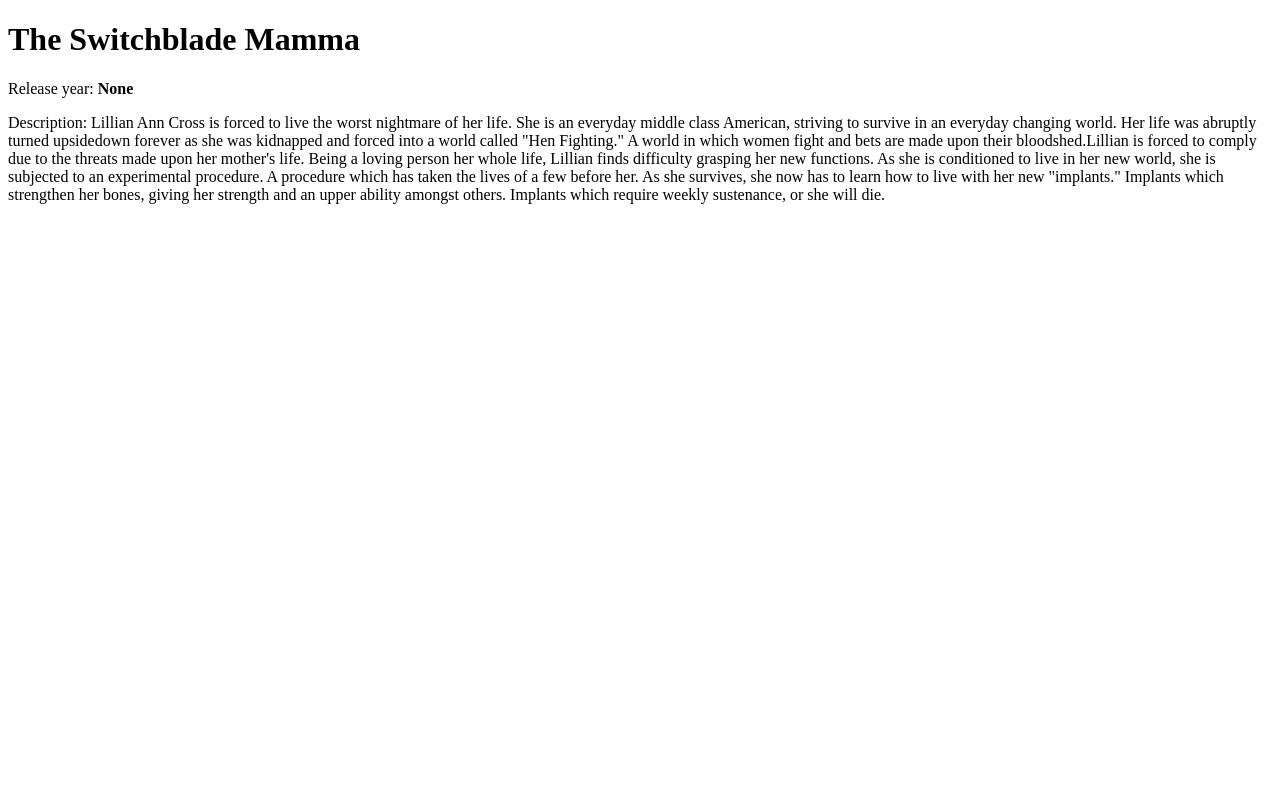
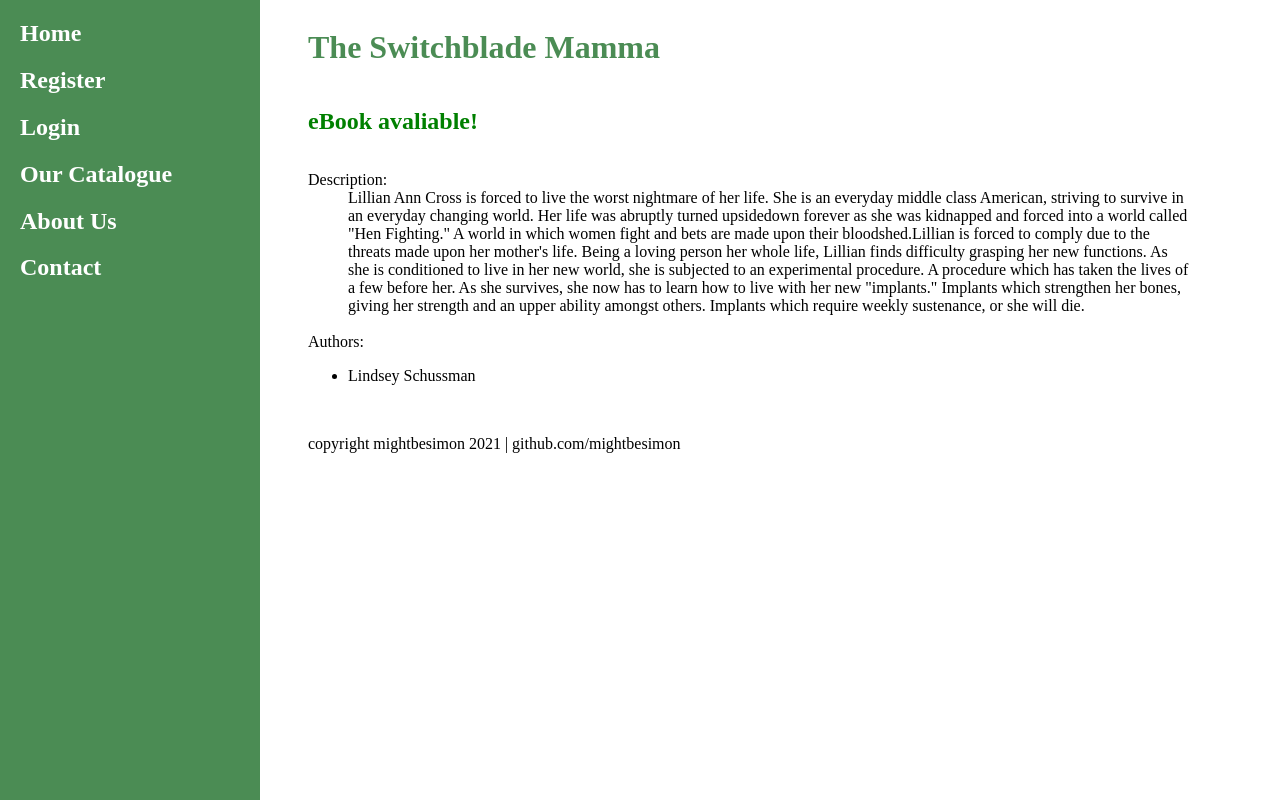
Before and after one commit to mightbesimon/library-flask-website, a Flask app: page /book/25742454 in a window 1280 px wide. Run offline with Flask 2, Linux system fonts and the light colour scheme.

Commit message:
[feature] introduced jinja
added more info in simple_book.html

```diff
--- a/library/__init__.py
+++ b/library/__init__.py
@@ -3,7 +3,7 @@
     Simon Shan  441147157
 '''
 
-from flask import Flask, render_template
+from flask import Flask, render_template, redirect, url_for
 
 from config import EnvConfig
 from library.adapters.LibraryRepository import LibraryRepository
@@ -18,6 +18,10 @@ def create_app():
 
     @app.route('/')
     def home():
+        return redirect(url_for('catalogue'))
+
+    @app.route('/catalogue')
+    def catalogue():
         return render_template('catalogue.html', catalogue=_repo.get_catalogue())
 
     @app.route('/book/<bookID>')
--- /dev/null
+++ b/library/templates/layout.html
@@ -0,0 +1,54 @@
+<!DOCTYPE html>
+<html lang='en'>
+<head>
+    <meta charset='UTF-8'>
+    <title>Library</title>
+    <style type="text/css">
+        a {
+            color: #000;
+            text-decoration: none;
+        }
+        a:hover {
+            color: #4B8C54;
+        }
+        nav {
+            top: 0px;
+            left: 0px;
+            position: fixed;
+            width: 240px;
+            height: 100%;
+            background: #4B8C54;
+            color: #fff;
+            padding-left: 20px;
+        }
+        nav h1 {
+            color: #000;
+        }
+        nav a {
+            color: #fff;
+        }
+        nav a:hover {
+            color: #000;
+        }
+        main {
+            margin-left: 300px;
+            margin-right: 80px;
+            height: 100%;
+            display: flex;
+            flex-direction: column;
+        }
+        main h1 {
+            color: #4B8C54;
+        }
+    </style>
+</head>
+<body>
+    <nav>
+        {% include 'navigation.html' %}
+    </nav>
+    <main>
+        {% block main %} {% endblock %}
+        <footer>copyright mightbesimon 2021 | github.com/mightbesimon</footer>
+    </main>
+</body>
+</html>
--- /dev/null
+++ b/library/templates/navigation.html
@@ -0,0 +1,19 @@
+<!-- <h1>Navigation</h1> -->
+<a href="/">
+    <h2>Home</h2>
+</a>
+<a href="/register">
+    <h2>Register</h2>
+</a>
+<a href="/login">
+    <h2>Login</h2>
+</a>
+<a href="/catalogue">
+    <h2>Our Catalogue</h2>
+</a>
+<a href="/aboutus">
+    <h2>About Us</h2>
+</a>
+<a href="/contact">
+    <h2>Contact</h2>
+</a>
--- a/library/templates/simple_book.html
+++ b/library/templates/simple_book.html
@@ -1,12 +1,40 @@
-<!DOCTYPE html>
-<html lang="en">
-<head>
-    <meta charset="UTF-8">
-    <title>Simple Book</title>
-</head>
-<body>
+{% extends 'layout.html' %}
+
+
+{% block main %}
     <h1>{{ book.title }}</h1>
-    <p>Release year: <b>{{ book.release_year }}</b></p>
-    <p>Description: {{ book.description }}</p>
-</body>
-</html>
+    {% if book.ebook %}
+        <h2 style='color: green;'>eBook avaliable!</h2>
+    {% endif %}
+    <dl>
+    {% if book.release_year %}
+        <dt>Release year:</dt>
+        <dd><b>{{ book.release_year }}</b></dd>
+        <br>
+    {% endif %}
+    {% if book.description %}
+        <dt>Description:</dt>
+        <dd>{{ book.description }}</dd>
+        <br>
+    {% endif %}
+    {% if book.num_pages %}
+        <dt>Pages:</dt>
+        <dd><b>{{ book.num_pages }}</b></dd>
+        <br>
+    {% endif %}
+    {% if book.authors %}
+        <dt>Authors:</dt>
+        <ul>
+        {% for author in book.authors %}
+            <li>{{ author.full_name }}</li>
+        {% endfor %}
+        </ul>
+        <br>
+    {% endif %}
+    {% if book.publisher.name != 'N/A' %}
+        <dt>Publisher:</dt>
+        <dd>{{ book.publisher.name }}</dd>
+        <br>
+    {% endif %}
+    </dl>
+{% endblock %}
```
Also changed, not shown: library/templates/catalogue.html (+5 -9 lines).
